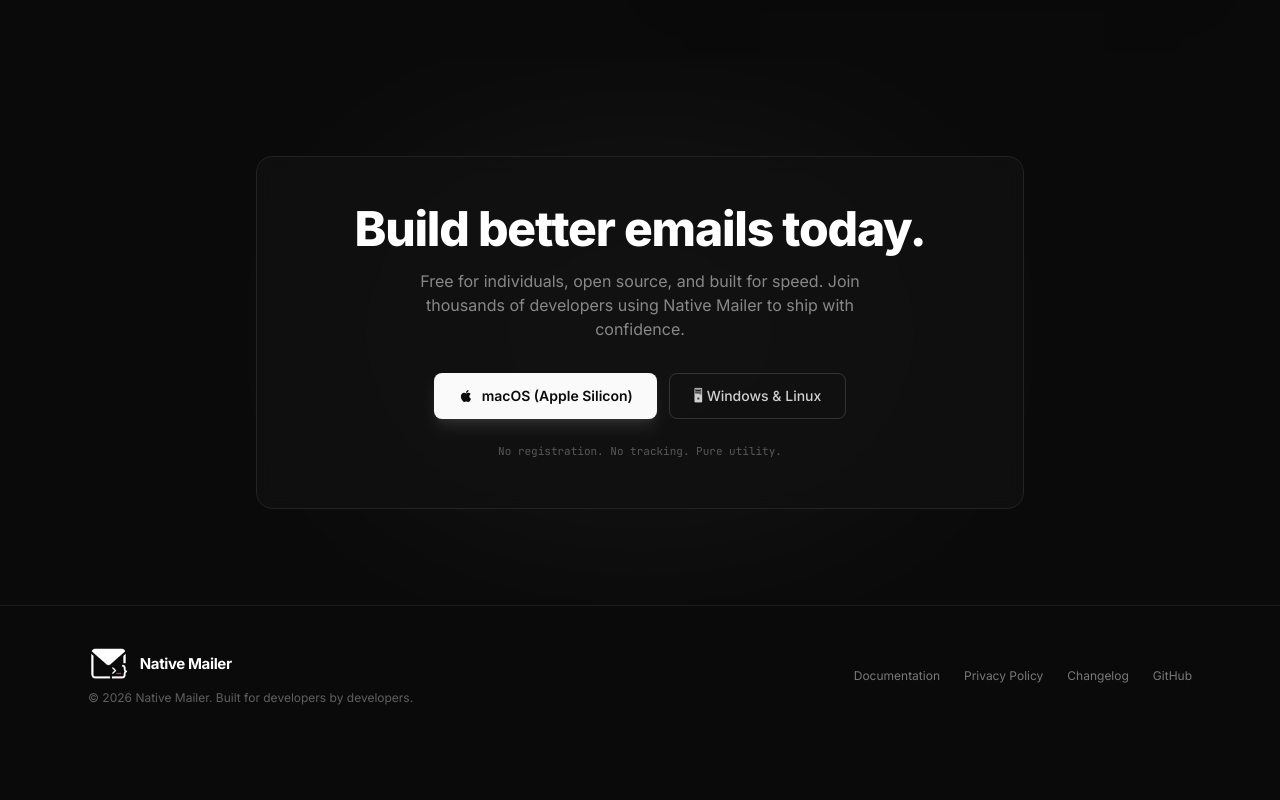
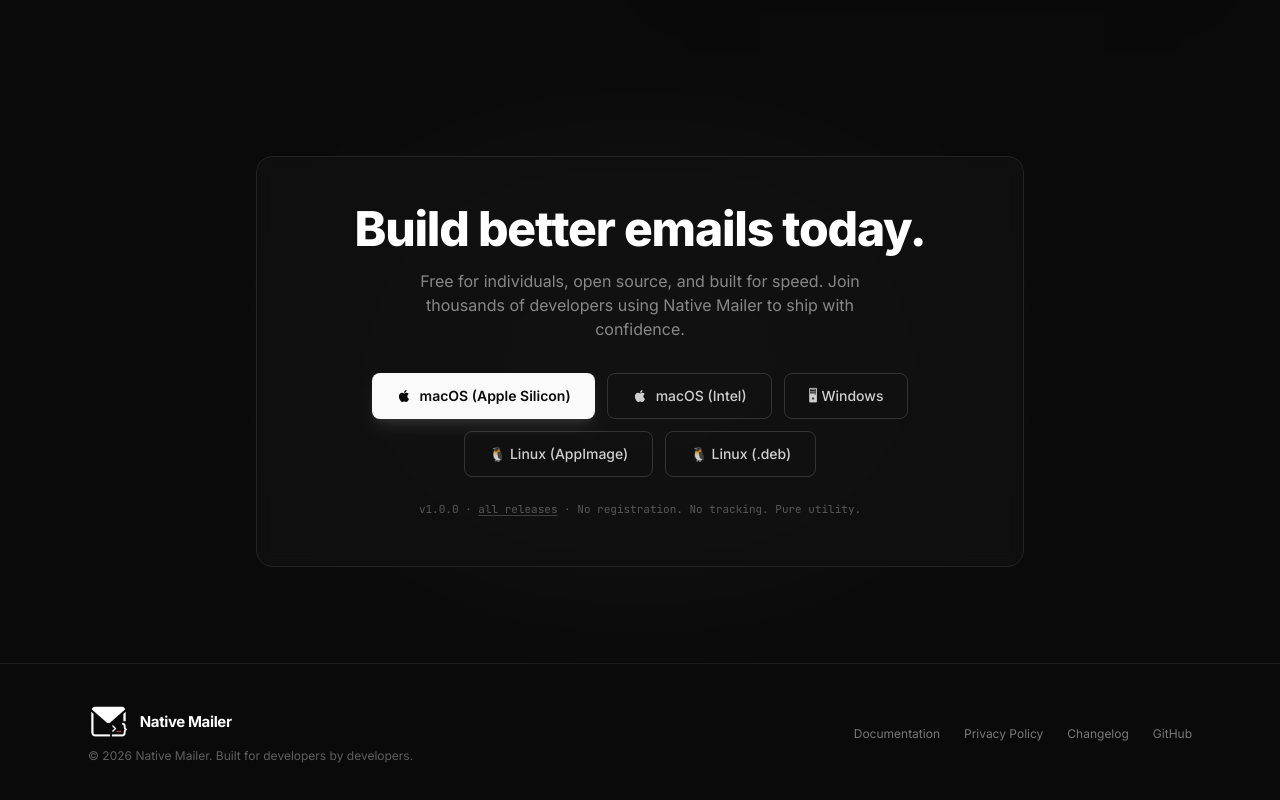
Before and after one commit to 1hanif/nativemailer_website, a React (Vite) app: page / in a window 1280 px wide. Shown: the part 3251-4051 px from the top of the page. Before the commit the page ends 3997 px from the top, so only its background shows below. Built offline with nearby package versions, Linux system fonts and the light colour scheme; no server answers.

Commit message:
Add direct per-OS download links to release assets

```diff
--- a/src/components/Download.tsx
+++ b/src/components/Download.tsx
@@ -1,6 +1,9 @@
-import { REPO_URL } from '../data'
+import { APP_VERSION, DOWNLOADS, REPO_URL } from '../data'
 import { Reveal } from './Reveal'
 import { AppleIcon } from './icons'
+
+const secondary =
+  'flex items-center gap-2 rounded-lg border border-white/15 px-6 py-3 text-sm font-medium text-white/80 transition hover:border-white/35 hover:text-white'
 
 export function Download() {
   return (
@@ -14,19 +17,31 @@
         </p>
         <div className="mt-8 flex flex-wrap justify-center gap-3">
           <a
-            href={`${REPO_URL}/releases`}
+            href={DOWNLOADS.macArm}
             className="flex items-center gap-2 rounded-lg bg-accent px-6 py-3 text-sm font-semibold text-ink shadow-lg shadow-white/10 transition hover:bg-white"
           >
             <AppleIcon /> macOS (Apple Silicon)
           </a>
-          <a
-            href={`${REPO_URL}/releases`}
-            className="flex items-center gap-2 rounded-lg border border-white/15 px-6 py-3 text-sm font-medium text-white/80 transition hover:border-white/35 hover:text-white"
-          >
-            🖥 Windows & Linux
+          <a href={DOWNLOADS.macIntel} className={secondary}>
+            <AppleIcon /> macOS (Intel)
+          </a>
+          <a href={DOWNLOADS.windows} className={secondary}>
+            🖥 Windows
+          </a>
+          <a href={DOWNLOADS.linuxAppImage} className={secondary}>
+            🐧 Linux (AppImage)
+          </a>
+          <a href={DOWNLOADS.linuxDeb} className={secondary}>
+            🐧 Linux (.deb)
           </a>
         </div>
-        <p className="mt-6 font-mono text-[11px] text-white/30">No registration. No tracking. Pure utility.</p>
+        <p className="mt-6 font-mono text-[11px] text-white/30">
+          v{APP_VERSION} ·{' '}
+          <a href={`${REPO_URL}/releases`} className="underline decoration-white/20 underline-offset-2 transition hover:text-white/60">
+            all releases
+          </a>{' '}
+          · No registration. No tracking. Pure utility.
+        </p>
       </Reveal>
     </section>
   )
--- a/src/components/Hero.tsx
+++ b/src/components/Hero.tsx
@@ -1,4 +1,5 @@
 import { motion } from 'framer-motion'
+import { DOWNLOADS } from '../data'
 import { fadeUp, stagger } from '../motion'
 import { BrowserMockup } from './BrowserMockup'
 
@@ -22,16 +23,16 @@
 
           <motion.div variants={fadeUp} className="mt-9 flex flex-wrap items-center justify-center gap-3">
             <a
-              href="#download"
+              href={DOWNLOADS.macArm}
               className="group flex items-center gap-2 rounded-lg bg-accent px-6 py-3 text-sm font-semibold text-ink shadow-lg shadow-white/10 transition hover:bg-white hover:shadow-xl hover:shadow-white/20"
             >
               Download for macOS
               <span className="transition-transform group-hover:translate-x-1">→</span>
             </a>
-            <a href="#download" className="flex items-center gap-2 rounded-lg border border-white/12 px-5 py-3 text-sm font-medium text-white/70 transition hover:border-white/30 hover:text-white">
+            <a href={DOWNLOADS.windows} className="flex items-center gap-2 rounded-lg border border-white/12 px-5 py-3 text-sm font-medium text-white/70 transition hover:border-white/30 hover:text-white">
               🖥 Windows
             </a>
-            <a href="#download" className="flex items-center gap-2 rounded-lg border border-white/12 px-5 py-3 text-sm font-medium text-white/70 transition hover:border-white/30 hover:text-white">
+            <a href={DOWNLOADS.linuxAppImage} className="flex items-center gap-2 rounded-lg border border-white/12 px-5 py-3 text-sm font-medium text-white/70 transition hover:border-white/30 hover:text-white">
               🐧 Linux
             </a>
           </motion.div>
--- a/src/data.ts
+++ b/src/data.ts
@@ -2,6 +2,17 @@
 
 export const REPO_URL = 'https://github.com/1hanif/nativemailer'
 export const REPO_API = 'https://api.github.com/repos/1hanif/nativemailer'
+
+export const APP_VERSION = '1.0.0'
+const DL = `${REPO_URL}/releases/download/v${APP_VERSION}`
+
+export const DOWNLOADS = {
+  macArm: `${DL}/NativeMailer-${APP_VERSION}-arm64.dmg`,
+  macIntel: `${DL}/NativeMailer-${APP_VERSION}-x64.dmg`,
+  windows: `${DL}/NativeMailer-${APP_VERSION}-setup.exe`,
+  linuxAppImage: `${DL}/NativeMailer-${APP_VERSION}.AppImage`,
+  linuxDeb: `${DL}/nativemailer_${APP_VERSION}_amd64.deb`,
+} as const
 
 export interface Email {
   from: string
```
